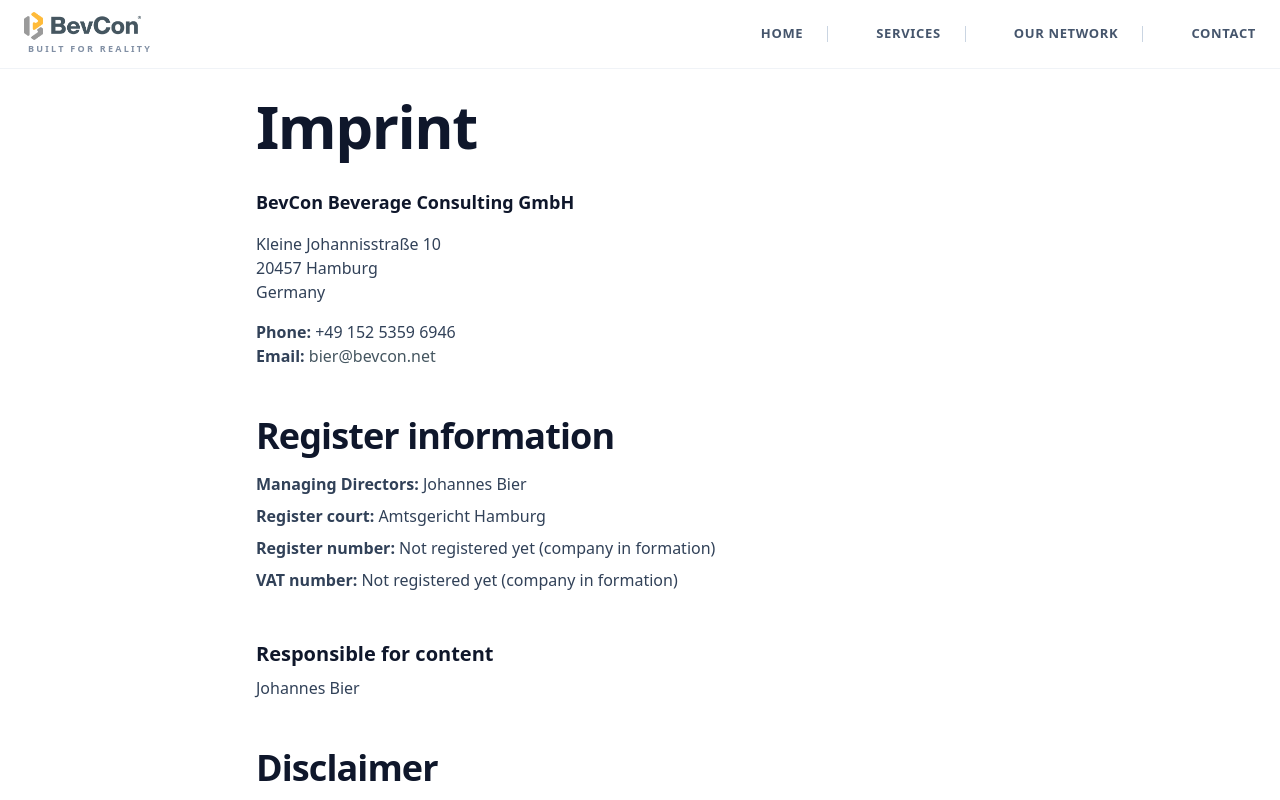
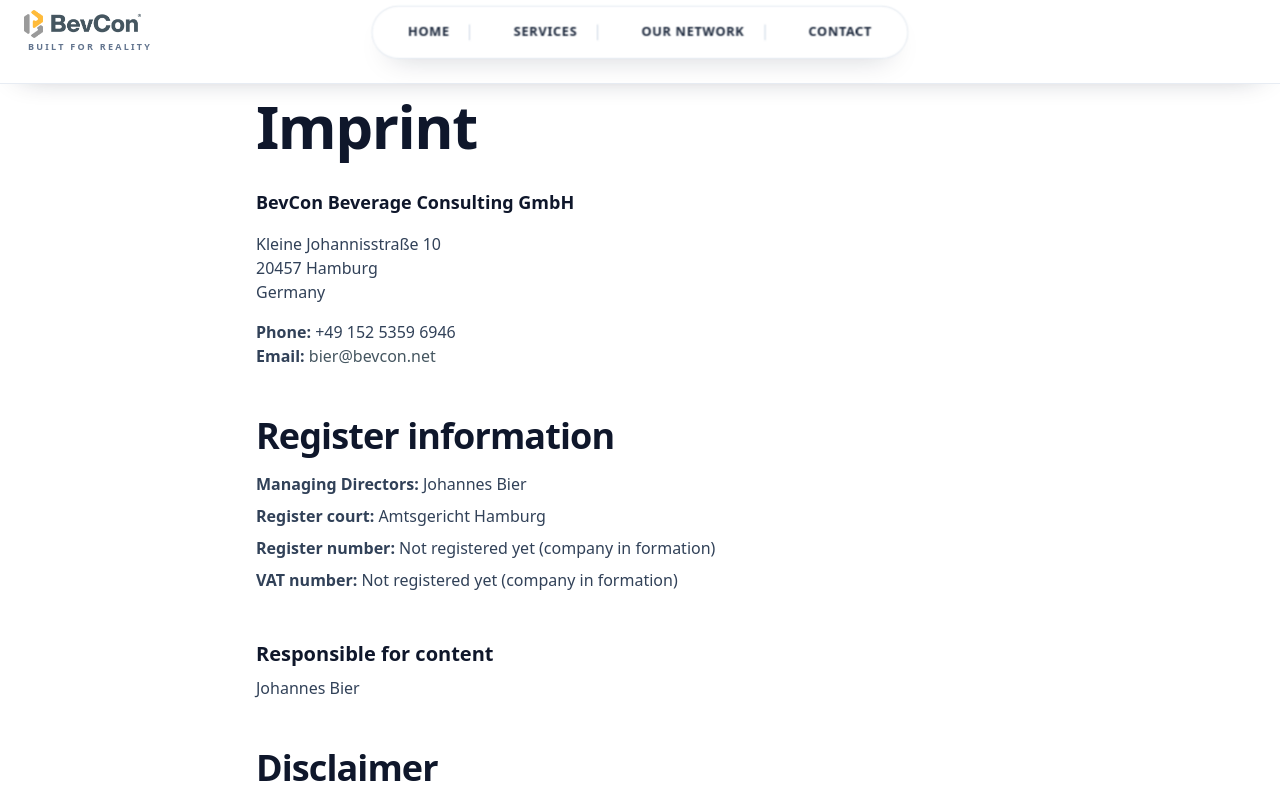
Before and after one commit to woverasolution/bevcon-website, a Next.js app: page /imprint in a window 1280 px wide. Shown: the top 800 px of the page. Built offline with nearby package versions, Linux system fonts and the light colour scheme.

Commit message:
fixed the hero mobile view, adjusted the navbar, removed thescroll bar from constrcution section

```diff
--- a/app/components/HeroLightAnimated.tsx
+++ b/app/components/HeroLightAnimated.tsx
@@ -1,87 +1,39 @@
 "use client";
 
-import React, { useRef, useState, useEffect } from "react";
+import React, { useEffect, useState } from "react";
 import Image from "next/image";
 import { motion, useScroll, useTransform, AnimatePresence } from "framer-motion";
 import { cn } from "@/app/lib/utils";
 
 // --- Animated Components ---
 
-const AnimatedTextWord = ({ text, className, delay = 0 }: { text: string; className?: string; delay?: number }) => {
-  const words = text.split(" ");
-
-  const container = {
-    hidden: { opacity: 0 },
-    visible: (i = 1) => ({
-      opacity: 1,
-      transition: { staggerChildren: 0.12, delayChildren: delay + 0.04 * i },
-    }),
-  };
-
-  const child = {
-    visible: {
-      opacity: 1,
-      y: 0,
-      transition: {
-        type: "spring" as const,
-        damping: 12,
-        stiffness: 100,
-      },
-    },
-    hidden: {
-      opacity: 0,
-      y: 20,
-      transition: {
-        type: "spring" as const,
-        damping: 12,
-        stiffness: 100,
-      },
-    },
-  };
-
-  return (
-    <motion.div
-      style={{ display: "flex", flexWrap: "wrap", columnGap: "0.25em" }}
-      variants={container}
-      initial="hidden"
-      whileInView="visible"
-      viewport={{ once: true }}
-      className={className}
-    >
-      {words.map((word, index) => (
-        <motion.span variants={child} key={index}>
-          {word}
-        </motion.span>
-      ))}
-    </motion.div>
-  );
-};
-
 const RotatingText = ({ words }: { words: string[] }) => {
   const [index, setIndex] = useState(0);
+  const longestWord = words.reduce((a, b) => (a.length > b.length ? a : b), "");
 
   useEffect(() => {
+    if (words.length < 2) return;
     const interval = setInterval(() => {
       setIndex((prev) => (prev + 1) % words.length);
-    }, 3000);
+    }, 3200);
     return () => clearInterval(interval);
   }, [words.length]);
 
   return (
-    <span className="relative inline-block align-baseline overflow-hidden">
-      {/* Invisible spacer to set container dimensions based on longest word */}
-      <span className="invisible opacity-0 pointer-events-none">
-        {words.reduce((a, b) => a.length > b.length ? a : b)}
+    <span className="relative inline-grid align-baseline overflow-hidden">
+      {/* Reserve width to avoid layout shift when words rotate */}
+      <span className="col-start-1 row-start-1 invisible opacity-0 pointer-events-none">
+        {longestWord}
       </span>
 
-      <AnimatePresence mode="wait">
+      <AnimatePresence mode="wait" initial={false}>
         <motion.span
           key={words[index]}
-          initial={{ y: 40, opacity: 0 }}
+          initial={{ y: 14, opacity: 0 }}
           animate={{ y: 0, opacity: 1 }}
-          exit={{ y: -40, opacity: 0 }}
-          transition={{ duration: 0.5, ease: "backOut" }}
-          className="absolute inset-0 text-transparent bg-clip-text bg-gradient-to-r from-[#ffbb3a] to-[#e5a834] font-bold"
+          exit={{ y: -14, opacity: 0 }}
+          transition={{ duration: 0.25, ease: "easeOut" }}
+          className="col-start-1 row-start-1 text-transparent bg-clip-text bg-gradient-to-r from-[#ffbb3a] to-[#e5a834] font-bold"
         >
           {words[index]}
         </motion.span>
@@ -107,46 +59,15 @@
 // --- Main Hero Component ---
 
 export default function HeroLightAnimated() {
-  const containerRef = useRef<HTMLDivElement>(null);
   const { scrollY } = useScroll();
-  const autoScrollRef = useRef(false);
 
   // Parallax for Background Video
   const yBg = useTransform(scrollY, [0, 1000], [0, 150]);
   // Parallax for Content (slower)
   const yContent = useTransform(scrollY, [0, 1000], [0, 50]);
 
-  useEffect(() => {
-    const handleWheel = (event: WheelEvent) => {
-      if (autoScrollRef.current || !containerRef.current) {
-        return;
-      }
-
-      const rect = containerRef.current.getBoundingClientRect();
-      const isHeroFullyVisible = rect.top >= -4 && rect.bottom >= window.innerHeight - 4;
-
-      if (event.deltaY > 0 && isHeroFullyVisible) {
-        const nextSection = document.getElementById("services");
-        if (nextSection) {
-          event.preventDefault();
-          autoScrollRef.current = true;
-          nextSection.scrollIntoView({ behavior: "smooth", block: "start" });
-          window.setTimeout(() => {
-            autoScrollRef.current = false;
-          }, 900);
-        }
-      }
-    };
-
-    window.addEventListener("wheel", handleWheel, { passive: false });
-    return () => window.removeEventListener("wheel", handleWheel);
-  }, []);
-
   return (
-    <section
-      ref={containerRef}
-      className="relative h-[100svh] min-h-screen w-full overflow-hidden flex items-center justify-center"
-    >
+    <section className="relative w-full overflow-hidden flex items-start lg:items-center justify-center lg:h-[100svh] lg:min-h-screen">
       {/* 1. Textured Background Layer */}
       <div className="absolute inset-0 bg-[#F7F4F0] z-0">
         <div className="absolute inset-0 opacity-[0.4] mix-blend-multiply bg-[url('https://grainy-gradients.vercel.app/noise.svg')] pointer-events-none" />
@@ -181,6 +102,7 @@
             alt="Beverage Concept Visual"
             fill
             priority
+            sizes="(min-width: 1024px) 55vw, 100vw"
             className="absolute inset-0 w-full h-full object-cover object-center"
           />
 
@@ -189,41 +111,24 @@
         </div>
       </motion.div>
 
-      {/* Mobile Video Background (Optional - lighter version or keeping it clean? Let's show it but with heavy overlay) */}
-      <div className="absolute inset-0 z-0 lg:hidden overflow-hidden">
-        <div className="absolute inset-0 bg-[#F7F4F0]/90 z-10" />
-        <Image
-          src="/images/beverage-visual-01.png"
-          alt="Beverage Concept Visual"
-          fill
-          priority
-          className="absolute inset-0 w-full h-full object-cover"
-        />
-      </div>
-
       {/* 3. Main Content Content */}
-      <div className="container-width max-w-[95%] xl:max-w-[1600px] relative z-10 grid h-full lg:grid-cols-2 gap-6 sm:gap-8 lg:gap-12 items-center px-4 sm:px-6 py-12 sm:py-16 lg:py-20">
+      <div className="container-width max-w-[95%] xl:max-w-[1600px] relative z-10 grid w-full lg:h-full lg:grid-cols-2 gap-6 sm:gap-8 lg:gap-12 items-start lg:items-center px-4 sm:px-6 pt-28 pb-12 sm:pt-32 sm:pb-16 lg:py-20">
 
         {/* Left Column: Text & CTA */}
         <motion.div style={{ y: yContent }} className="space-y-6 sm:space-y-8 lg:space-y-10 max-w-2xl lg:max-w-[90%] xl:max-w-2xl lg:pr-8 xl:pr-12">
 
           {/* Animated Badge */}
-          <motion.div
-            initial={{ opacity: 0, x: -20 }}
-            animate={{ opacity: 1, x: 0 }}
-            transition={{ delay: 0.2, duration: 0.6 }}
-            className="inline-flex items-center gap-2 sm:gap-3 pl-0 pr-3 sm:pr-4 py-1"
-          >
+          <div className="inline-flex items-center gap-2 sm:gap-3 pl-0 pr-3 sm:pr-4 py-1">
             <span className="h-[1px] w-6 sm:w-8 bg-[#ffbb3a]"></span>
             <span className="text-xs sm:text-sm font-medium tracking-[0.15em] sm:tracking-[0.2em] text-[#455660] uppercase">
               Global Beverage Engineering
             </span>
-          </motion.div>
+          </div>
 
           {/* Headline */}
           <div className="space-y-2">
             <h1 className="text-3xl sm:text-4xl font-bold leading-[1.1] md:text-5xl lg:text-6xl xl:text-7xl tracking-tight text-[#455660]">
-              <AnimatedTextWord text="From Concept" delay={0.4} />
+              <span className="block">From Concept</span>
               <div className="flex flex-wrap items-baseline gap-x-2 sm:gap-x-3 lg:gap-x-4">
                 <span className="text-[#9a9a9a] font-light">to</span>
                 <RotatingText words={["First Bottle", "Market Leader", "Full Capacity", "Peak Efficiency"]} />
@@ -232,23 +137,13 @@
           </div>
 
           {/* Subtext */}
-          <motion.p
-            initial={{ opacity: 0, y: 10 }}
-            animate={{ opacity: 1, y: 0 }}
-            transition={{ delay: 0.8, duration: 0.6 }}
-            className="text-sm sm:text-base text-[#455660]/80 md:text-lg lg:text-xl font-light leading-relaxed max-w-lg"
-          >
+          <p className="text-sm sm:text-base text-[#455660]/80 md:text-lg lg:text-xl font-light leading-relaxed max-w-lg">
             We partner with investors to plan, structure, and deliver beverage projects worldwide.
             <span className="block mt-2 font-medium text-[#455660]">Precision engineering. Executive confidence.</span>
-          </motion.p>
+          </p>
 
           {/* Buttons */}
-          <motion.div
-             initial={{ opacity: 0, y: 10 }}
-             animate={{ opacity: 1, y: 0 }}
-             transition={{ delay: 1, duration: 0.6 }}
-             className="flex flex-wrap items-center gap-3 sm:gap-4 lg:gap-5 pt-2"
-          >
+          <div className="flex flex-wrap items-center gap-3 sm:gap-4 lg:gap-5 pt-2">
             <StaticButton
               className="btn-primary px-6 sm:px-8 py-3 sm:py-4 text-sm sm:text-base bg-[#455660] hover:bg-[#3b4b53] rounded-sm uppercase tracking-wider font-bold shadow-lg hover:shadow-xl transition-all w-full sm:w-auto text-center"
               onClick={() => {
@@ -262,10 +157,24 @@
             </StaticButton>
 
             {/* Removed Explore Services button */}
-          </motion.div>
+          </div>
 
 
         </motion.div>
+
+        {/* Mobile visual sits below hero copy instead of overlapping it */}
+        <div className="lg:hidden w-full">
+          <div className="relative w-full aspect-[4/5] sm:aspect-[16/10] overflow-hidden rounded-2xl border border-[#455660]/10 shadow-[0_24px_60px_-32px_rgba(69,86,96,0.5)]">
+            <Image
+              src="/images/beverage-visual-01.png"
+              alt="Beverage Concept Visual"
+              fill
+              className="absolute inset-0 w-full h-full object-cover object-center"
+              sizes="(max-width: 1024px) 95vw"
+            />
+            <div className="absolute inset-0 bg-gradient-to-t from-[#F7F4F0]/35 via-transparent to-transparent" />
+          </div>
+        </div>
 
         {/* Right Column - Spacer to push text left */}
         <div className="hidden lg:block" />
--- a/app/components/Navbar.tsx
+++ b/app/components/Navbar.tsx
@@ -1,6 +1,6 @@
 "use client";
 
-import { useState } from "react";
+import { useRef, useState } from "react";
 import Image from "next/image";
 import Link from "next/link";
 import { usePathname } from "next/navigation";
@@ -11,6 +11,8 @@
 export default function Navbar() {
   const [hasScrolled, setHasScrolled] = useState(false);
   const [mobileMenuOpen, setMobileMenuOpen] = useState(false);
+  const [navHidden, setNavHidden] = useState(false);
+  const lastScrollYRef = useRef(0);
   const { scrollY } = useScroll();
   const pathname = usePathname();
   const isHome = pathname === "/";
@@ -21,6 +23,22 @@
   // Handle scroll state logic
   useMotionValueEvent(scrollY, "change", (latest) => {
     setHasScrolled(latest > 50);
+
+    const delta = latest - lastScrollYRef.current;
+
+    if (mobileMenuOpen || latest <= 40) {
+      setNavHidden(false);
+      lastScrollYRef.current = latest;
+      return;
+    }
+
+    if (delta > 6) {
+      setNavHidden(true);
+    } else if (delta < -6) {
+      setNavHidden(false);
+    }
+
+    lastScrollYRef.current = latest;
   });
 
   const handleLinkClick = (e: React.MouseEvent<HTMLAnchorElement>, href: string) => {
@@ -29,12 +47,13 @@
       const id = href.replace("/#", "");
       const element = document.getElementById(id);
       if (element) {
-        const offset = 80; // Navbar height
+        const isDesktop = window.innerWidth >= 768;
+        const offset = isDesktop ? 96 : 80;
         const elementPosition = element.getBoundingClientRect().top;
         const offsetPosition = elementPosition + window.pageYOffset - offset;
         window.scrollTo({
           top: offsetPosition,
-          behavior: "auto"
+          behavior: "smooth"
         });
       }
     }
@@ -52,25 +71,32 @@
     <>
       <motion.nav
         initial={isHome ? { y: -100 } : false}
-        animate={{ y: 0 }}
-        transition={{ duration: 0.6, ease: [0.22, 1, 0.36, 1] }}
+        animate={{ y: navHidden ? -120 : 0, opacity: navHidden ? 0.96 : 1 }}
+        transition={{ duration: 0.32, ease: [0.22, 1, 0.36, 1] }}
         className={cn(
           "fixed inset-x-0 top-0 z-50 transition-all duration-500",
           scrolled
-            ? "bg-white py-3 border-b border-slate-200/50"
-            : "bg-transparent py-6"
+            ? "bg-white/95 border-b border-slate-200/70 backdrop-blur-sm md:bg-transparent md:border-b-0 md:backdrop-blur-none py-0"
+            : "bg-transparent py-0"
         )}
       >
-        {/* Top Accent Line - only show on home page when scrolled */}
-        {isHome && (
-          <div className={cn(
-            "absolute top-0 left-0 right-0 h-[3px] bg-accent transition-transform duration-500 origin-left",
-            scrolled ? "scale-x-100" : "scale-x-0"
-          )} />
-        )}
+        <div className="relative">
+          {/* Desktop full-width container appears on scroll */}
+          <motion.div
+            aria-hidden
+            initial={false}
+            animate={{
+              opacity: scrolled ? 1 : 0,
+              y: scrolled ? 0 : -12,
+            }}
+            transition={{ duration: 0.45, ease: [0.22, 1, 0.36, 1] }}
+            className="pointer-events-none absolute inset-x-0 top-0 hidden md:block"
+          >
+            <div className="h-[84px] border-b border-slate-200/80 bg-white/88 backdrop-blur-xl shadow-[0_10px_30px_-22px_rgba(15,23,42,0.45)]" />
+          </motion.div>
 
           <div className="max-w-[95%] xl:max-w-[1600px] mx-auto px-3 sm:px-4 md:px-6">
-          <div className="flex items-center justify-between">
+            <div className="relative flex items-center justify-between min-h-[64px]">
             <motion.div
               initial={{ opacity: 0, x: -20 }}
               animate={{ opacity: 1, x: 0 }}
@@ -92,7 +118,7 @@
                 </div>
                 <span className={cn(
                   "text-[8px] sm:text-[9px] font-bold tracking-[0.25em] transition-all duration-300 ml-1 uppercase hidden xs:block sm:block",
-                  scrolled ? "text-slate-500 opacity-80" : "text-slate-600"
+                  "text-slate-500"
                 )}>
                   Built for Reality
                 </span>
@@ -100,36 +126,45 @@
             </motion.div>
 
               <motion.div
-              className="hidden items-center gap-6 md:flex"
+                className="hidden md:block absolute left-1/2 top-1/2 -translate-x-1/2 -translate-y-1/2"
                 initial={{ opacity: 0, y: -10 }}
-              animate={{ opacity: 1, y: 0 }}
+                animate={{
+                  opacity: 1,
+                  y: 0,
+                  scale: scrolled ? 0.985 : 1,
+                }}
                 transition={{ delay: 0.3, duration: 0.5 }}
               >
-              <nav className="flex items-center gap-6">
+                <div
+                  className={cn(
+                    "rounded-full border px-7 lg:px-9 py-2.5 backdrop-blur-md transition-all duration-500",
+                    scrolled
+                      ? "border-slate-200/95 bg-white/96 shadow-[0_14px_30px_-18px_rgba(15,23,42,0.28)]"
+                      : "border-white/70 bg-white/86 shadow-[0_12px_26px_-20px_rgba(15,23,42,0.35)]"
+                  )}
+                >
+                  <nav className="flex items-center gap-5 lg:gap-6">
                     {navLinks.map((link, index) => (
                       <div key={link.name} className="flex items-center">
                         <Link
                           href={link.href}
                           onClick={(e) => handleLinkClick(e, link.href)}
-                      className={cn(
-                        "relative text-[13px] font-bold uppercase tracking-wider transition-colors py-2 group",
-                        scrolled ? "text-slate-600 hover:text-primary" : "text-slate-700 hover:text-primary"
-                      )}
+                          className="relative text-[13px] font-bold uppercase tracking-wider transition-colors py-1.5 text-slate-800 hover:text-primary group"
                         >
                           {link.name}
                           <span className="absolute bottom-0 left-0 h-[2px] w-0 bg-accent transition-all duration-300 group-hover:w-full" />
                         </Link>
-                    {/* Vertical Divider - only between items, not after last */}
                         {index < navLinks.length - 1 && (
-                      <div className={cn(
-                        "h-4 w-[1px] mx-6 transition-colors duration-300",
-                        scrolled ? "bg-slate-300" : "bg-slate-400/50"
-                      )} />
+                          <div className="h-4 w-[1px] mx-4 lg:mx-5 bg-slate-300" />
                         )}
                       </div>
                     ))}
                   </nav>
+                </div>
               </motion.div>
+
+              {/* Spacer to balance desktop layout while centered nav floats independently */}
+              <div className="hidden md:block w-[160px]" aria-hidden />
 
             <motion.button
               initial={{ opacity: 0 }}
@@ -140,6 +175,7 @@
             >
               <Menu className="h-6 w-6 text-slate-900" />
             </motion.button>
+            </div>
           </div>
         </div>
       </motion.nav>
```
Also changed, not shown: app/components/BeverageConstruction.tsx (+25 -8 lines), app/globals.css (+10 -0 lines). Lines whose indentation alone changed are shown as unchanged.
